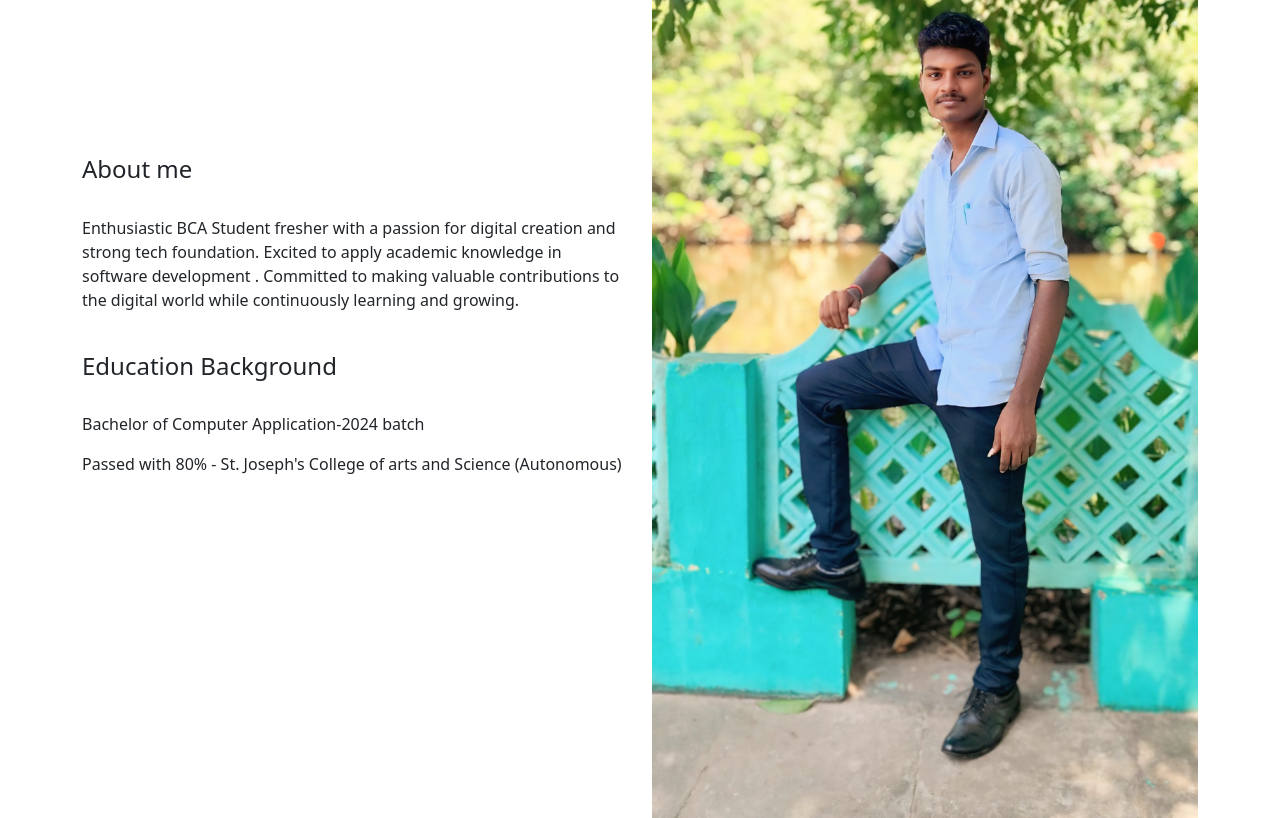
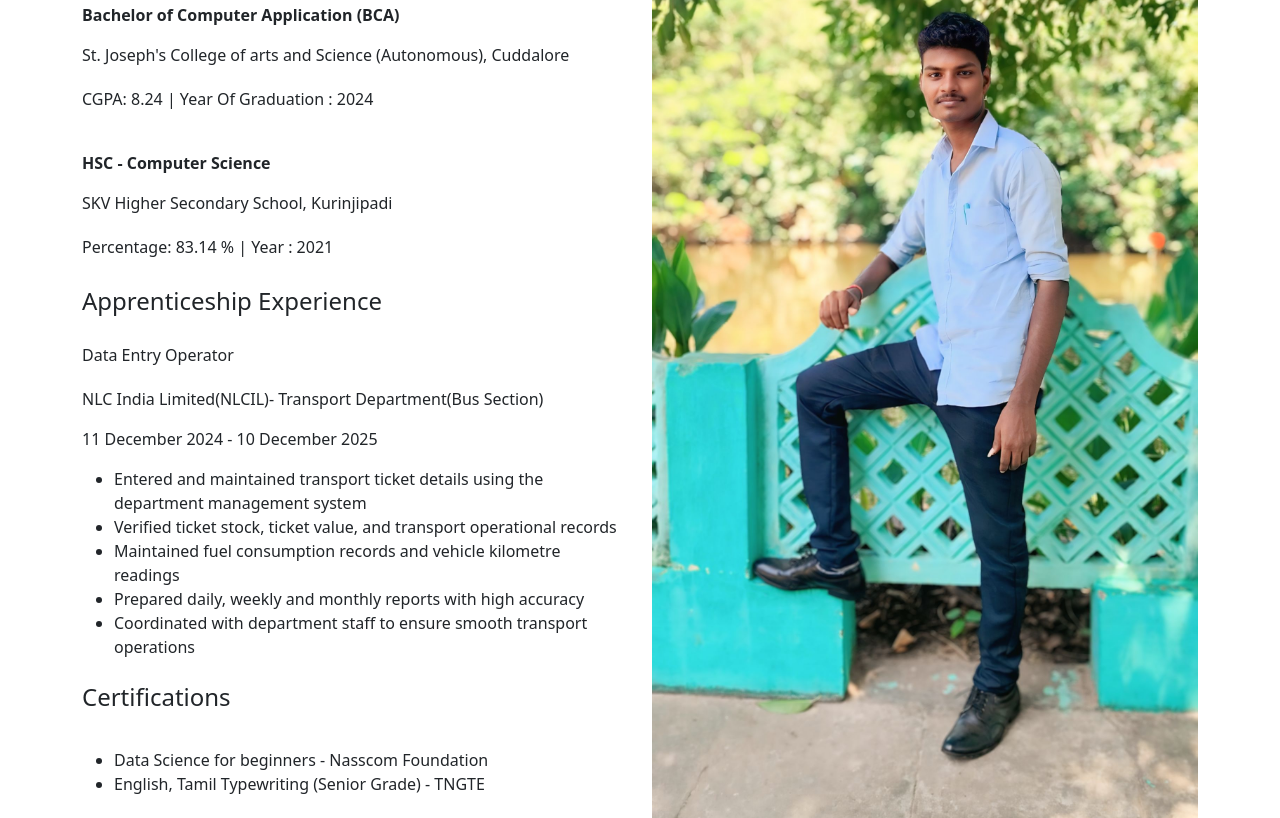
Before and after one commit to manikandanrd31/mani-portfolio-1, a plain HTML site: page index.html in a window 1280 px wide. Shown: the part 1183-2001 px from the top of the page. Drawn offline with nearby package versions, Linux system fonts and the light colour scheme.

Commit message:
add some new content

```diff
--- a/css/style.css
+++ b/css/style.css
@@ -1,6 +1,6 @@
 .banner
 {
-    background-image: url(/images/IMG_20231229_115140.png);
+    background-image: url(/images/images\ \(2\).jpeg);
     padding: 230px 0;
     background-size: cover;
     background-repeat: no-repeat;
--- a/index.html
+++ b/index.html
@@ -42,7 +42,7 @@
                     <div class="m-auto w-75">
                     <button type="button" class="btn btn-primary ">Hi there!</button>
                     <h1>Iam Manikandan</h1>
-                    <h1 class="pb-3 ">A Startup Web Designer</h1>
+                    <h1 class="pb-3 ">Junior Software Developer</h1>
                     <p class="pb-3">It is my first Portfolio Website.</p>
                     <p class="pb-3 ">Iam BCA Degree Holder</p>
                     <a class="btn btn-primary " href="https://wa.me/+919790367010?text=Hi mani..." target="_blank">MESSAGE ME</a><a  class="btn btn-light text-color:blue " href="https://www.linkedin.com/in/manikandan-r-88820a281?utm_source=share&utm_campaign=share_via&utm_content=profile&utm_medium=android_app" target="_blank">VIEW ME</a>
@@ -55,13 +55,33 @@
 
       <section id="about">
         <div class="container">
-            <div class="row align-items-center">
+            <div class="row ">
                 <div class="col-md-6">
                     <h4 class="pb-4 pt-5 mt-3">About me</h4>
                     <p class="pb-4">Enthusiastic BCA Student fresher with a passion for digital creation and strong tech foundation. Excited to apply academic knowledge in software development . Committed to making valuable contributions to the digital world while continuously learning and growing.</p>
                     <h4 class="pb-4">Education Background</h4>
-                    <p class="degree f-5">Bachelor of Computer Application-2024 batch</p>
-                    <p class="pb-4 "> Passed with 80% - St. Joseph's College of arts and Science (Autonomous)</p>
+                    <p class="degree f-5"><b>Bachelor of Computer Application (BCA)</b></p>
+                    <p class="pb-1 ">St. Joseph's College of arts and Science (Autonomous), Cuddalore</p>
+                    <p class="pb-4">CGPA: 8.24 | Year Of Graduation : 2024</p>
+                    <p class="hsc f-5 "><b>HSC - Computer Science</b></p>
+                    <p class="pb-1 ">SKV Higher Secondary School, Kurinjipadi</p>
+                    <p class="pb-1">Percentage: 83.14 % | Year : 2021</p>
+
+                  <h4 class="pb-2 pt-2">Apprenticeship Experience</h4>
+                  <p style="line-height: 20px;">
+                   <p class="pt-1"> Data Entry Operator</p>
+                                    <p class="pt-1">NLC India Limited(NLCIL)- Transport Department(Bus Section)</p>
+                                    <p>11 December 2024 - 10 December 2025</p></p>
+
+                                  <ul><li>Entered and maintained transport ticket details using the department management system</li>
+                                       <li>Verified ticket stock, ticket value, and transport operational records</li>
+                                      <li>Maintained fuel consumption records and vehicle kilometre readings</li>
+                                    <li>Prepared daily, weekly and monthly reports with high accuracy</li>
+                                  <li>Coordinated with department staff to ensure smooth transport operations</li></ul></p>
+
+                    <h4 class="pb-2 pt-2">Certifications</h4>
+                                  <p class="pb-1"><p> <ul><li>Data Science for beginners - Nasscom Foundation </li>
+                                                          <li>English, Tamil Typewriting (Senior Grade) - TNGTE </li></ul></p>
 
                   </div>
                 <div class="col-md-6 text-center mt-4">
```
